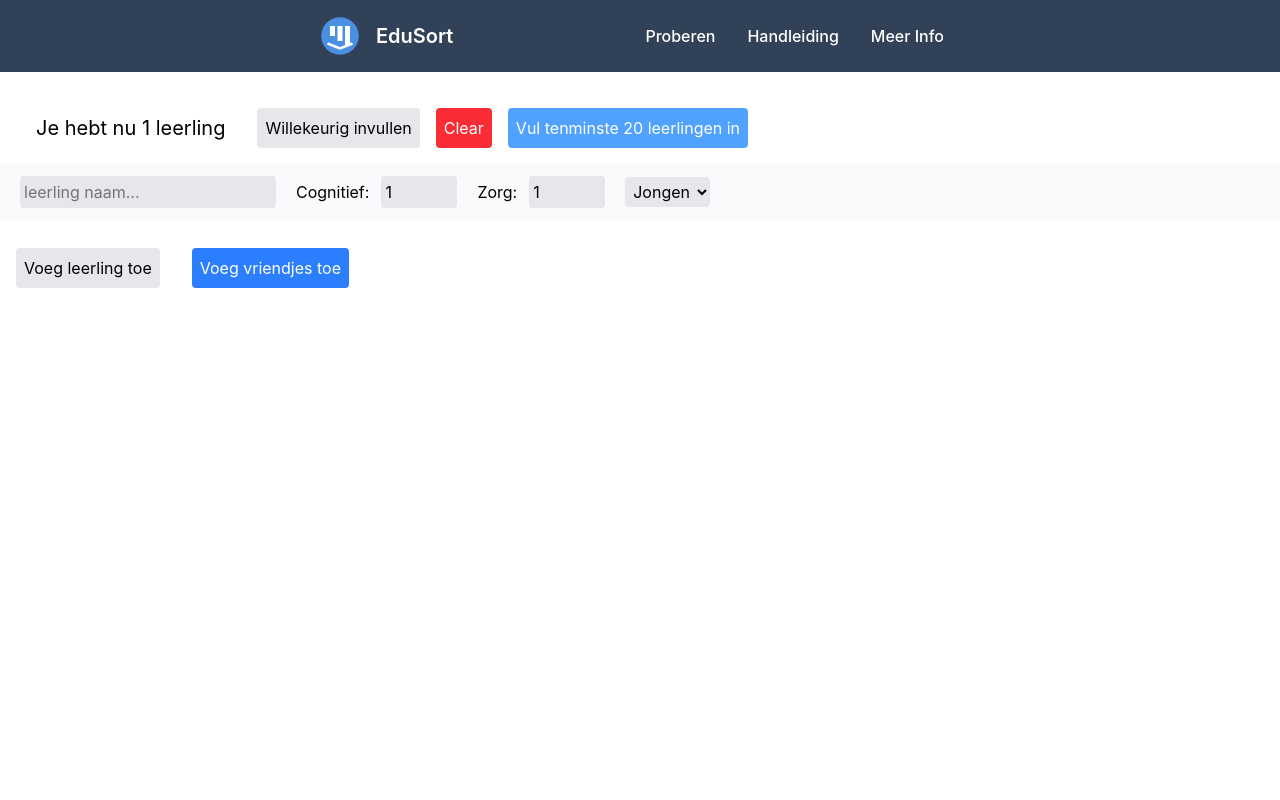
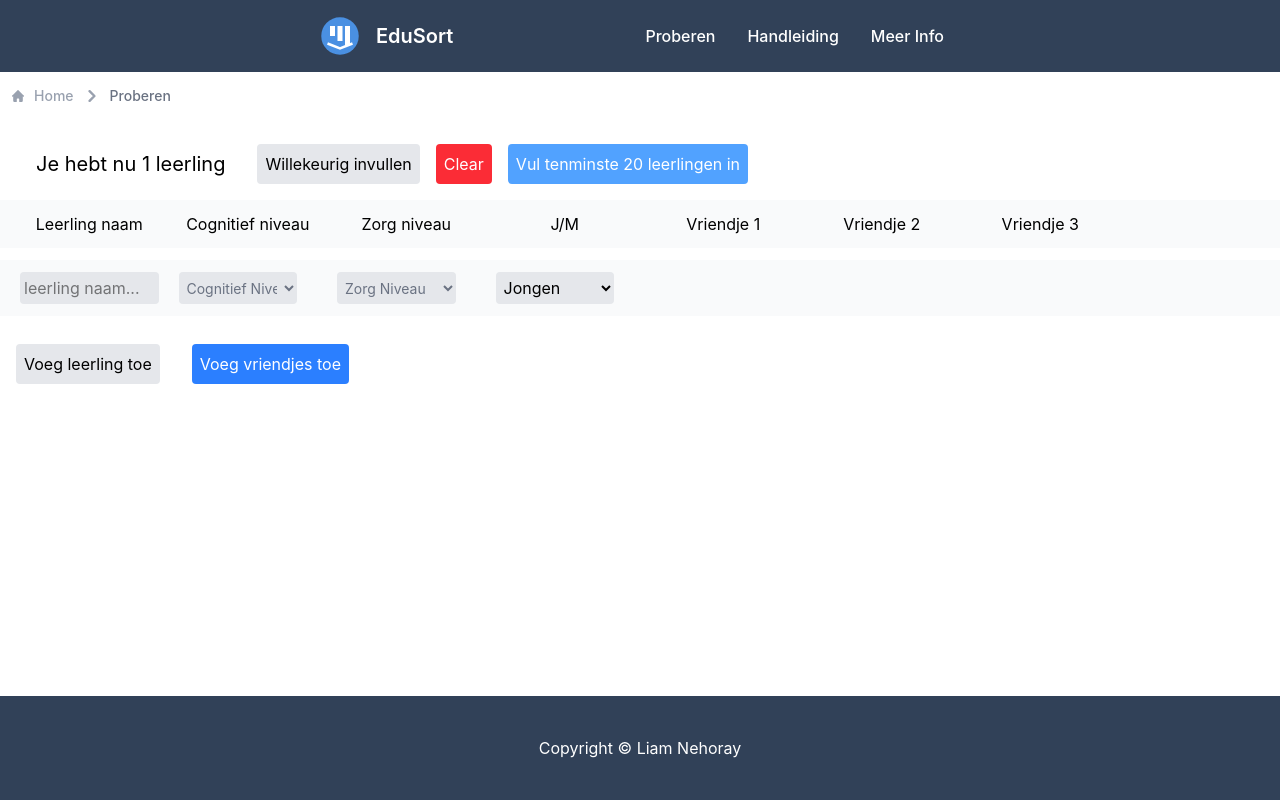
Before and after one commit to caduregel/2tot3, a React (Vite) app: page /input-students in a window 1280 px wide. Shown: the top 800 px of the page. Built offline with nearby package versions, Linux system fonts and the light colour scheme.

Commit message:
breadcrumbs

```diff
--- a/src/App.tsx
+++ b/src/App.tsx
@@ -6,7 +6,7 @@ import { Outlet } from "react-router-dom"
 function App() {
   return (
     <>
-      <div className="w-screen">
+      <div className="min-h-screen flex flex-col w-screen">
         <NavBar />
         <Outlet />
         <Footer />
--- a/src/components/AddStudentCard.tsx
+++ b/src/components/AddStudentCard.tsx
@@ -5,31 +5,29 @@ import SearchStudentsDropdown from "./SearchStudentsDropdown"
 interface Props {
     student: IStudent,
     editStudent: Function,
-    finalStudent: boolean,
     deleteStudent: Function,
-    students: IStudent[]
+    students: IStudent[],
+    addFriend: Function
 }
 
-const AddStudentCard: FC<Props> = ({ student, editStudent, finalStudent, deleteStudent, students }) => {
+const AddStudentCard: FC<Props> = ({ student, editStudent, deleteStudent, students, addFriend }) => {
 
     const handleNameChange = (event: React.ChangeEvent<HTMLInputElement>) => {
         const newStudent = { ...student }
         newStudent.name = event.target.value
         editStudent(newStudent)
     }
-    const handleCognitiveChange = (event: React.ChangeEvent<HTMLInputElement>) => {
-        if (Number(event.target.value) <= 5 && Number(event.target.value) >= 1) {
+
+    const handleCognitiveChange = (event: React.ChangeEvent<HTMLSelectElement>) => {
         const newStudent = { ...student }
         newStudent.cognitive = Number(event.target.value)
         editStudent(newStudent)
     }
-    }
-    const handleSocialChange = (event: React.ChangeEvent<HTMLInputElement>) => {
-        if (Number(event.target.value) <= 5 && Number(event.target.value) >= 1) {
+
+    const handleSocialChange = (event: React.ChangeEvent<HTMLSelectElement>) => {
         const newStudent = { ...student }
         newStudent.social = Number(event.target.value)
         editStudent(newStudent)
-        }
     }
     const handleGenderChange = (event: React.ChangeEvent<HTMLSelectElement>) => {
         const newStudent = { ...student }
@@ -42,48 +40,88 @@ const AddStudentCard: FC<Props> = ({ student, editStudent, finalStudent, deleteS
         newStudents[student.index] = newStudent
         editStudent(newStudents)
     }
+
+    const handleKeyDown = (event: React.KeyboardEvent<HTMLInputElement>) => {
+        if (event.key === 'Enter') {
+            event.preventDefault()
+            addFriend()
+        }
+    }
+
     return (
-        <div className="flex p-3 items-center bg-gray-50 mb-3 pl-5">
-            <input className="bg-gray-200 mr-5 p-1 rounded-sm"  placeholder="leerling naam..." type="text" value={student.name} onChange={handleNameChange} />
+        <div className="grid p-3 grid-cols-8 gap-5 bg-gray-50 mb-3 pl-5">
+            <input
+                className="bg-gray-200 p-1 rounded-sm"
+                placeholder="leerling naam..."
+                type="text"
+                value={student.name}
+                onChange={handleNameChange}
+                onKeyDown={handleKeyDown} />
 
-            <p className="mr-3">Cognitief: </p>
-            <input className="bg-gray-200 mr-5 p-1 rounded-sm" type="number" max="5" min="1" value={student.cognitive} onChange={handleCognitiveChange} />
 
-            <p className="mr-3">Zorg: </p>
-            <input className="bg-gray-200 mr-5 p-1 rounded-sm" type="number" max="5" min="1" value={student.social} onChange={handleSocialChange} />
+            <select className={student.cognitive == 0
+                ? "bg-gray-200 mr-5 p-1 rounded-sm hover:cursor-pointer text-sm text-gray-500"
+                : "bg-gray-200 mr-5 p-1 rounded-sm hover:cursor-pointer"} value={student.cognitive} onChange={handleCognitiveChange}>
+                <option value="0" disabled>Cognitief Niveau</option>
+                <option value="1">1</option>
+                <option value="2">2</option>
+                <option value="2">3</option>
+                <option value="2">4</option>
+                <option value="2">5</option>
+            </select>
+
+            <select className={student.social == 0
+                ? "bg-gray-200 mr-5 p-1 rounded-sm hover:cursor-pointer text-sm text-gray-500"
+                : "bg-gray-200 mr-5 p-1 rounded-sm hover:cursor-pointer"}
+                value={student.social} onChange={handleSocialChange}>
+                <option value="0" disabled>Zorg Niveau</option>
+                <option value="1">1</option>
+                <option value="2">2</option>
+                <option value="2">3</option>
+                <option value="2">4</option>
+                <option value="2">5</option>
+            </select>
 
             <select className="bg-gray-200 mr-5 p-1 rounded-sm hover:cursor-pointer" value={student.gender} onChange={handleGenderChange}>
                 <option value="boy">Jongen</option>
                 <option value="girl">Meisje</option>
             </select>
 
-            {String(student.friends[0]) != "null" && String(student.friends[0]) !== "undefined"
+            {
+                String(student.friends[0]) != "null" && String(student.friends[0]) !== "undefined"
                     ? <SearchStudentsDropdown
                         currentStudentIndex={student.index}
                         SelectorIndex={0}
                         students={students}
                         handleAddFriend={handleAddFriend} />
-                : null}
+                    : null
+            }
 
-            {String(student.friends[1]) != "null" && String(student.friends[1]) !== "undefined"
+            {
+                String(student.friends[1]) != "null" && String(student.friends[1]) !== "undefined"
                     ? <SearchStudentsDropdown
                         currentStudentIndex={student.index}
                         SelectorIndex={1}
                         students={students}
                         handleAddFriend={handleAddFriend} />
-                : null}
+                    : null
+            }
 
-            {String(student.friends[2]) != "null" && String(student.friends[2]) !== "undefined"
+            {
+                String(student.friends[2]) != "null" && String(student.friends[2]) !== "undefined"
                     ? <SearchStudentsDropdown
                         currentStudentIndex={student.index}
                         SelectorIndex={2}
                         students={students}
                         handleAddFriend={handleAddFriend} />
-                : null}
+                    : null
+            }
 
-            {finalStudent ?
-                <button className="bg-red-200 p-1 rounded-sm hover:cursor-pointer hover:bg-red-300" onClick={() => { deleteStudent() }}>Remove Student</button> : null}
-        </div>
+            {
+                students.length > 1 ?
+                    <button className="bg-red-200 p-1  mr-5 ml-5 grid-cols-8 col-start-8 col-end-9 rounded-sm hover:cursor-pointer hover:bg-red-300" onClick={() => { deleteStudent(student.index) }}>Verwijder</button> : null
+            }
+        </div >
     )
 }
 
--- /dev/null
+++ b/src/components/BreadCrumbs.tsx
@@ -0,0 +1,58 @@
+import React from 'react';
+import { Link } from 'react-router-dom';
+
+export interface ILink {
+    href: string;
+    label: string;
+}
+
+export interface IPath {
+    links: ILink[];
+    current: string;
+}
+
+interface BreadCrumbsProps {
+    path: IPath
+}
+
+const BreadCrumbs: React.FC<BreadCrumbsProps> = ({ path }) => {
+    return (
+        <nav className='m-3'>
+            <ol className="inline-flex items-center space-x-1 md:space-x-2 rtl:space-x-reverse">
+                    <li className="inline-flex items-center">
+                        <Link
+                            to="/"
+                            className="inline-flex items-center text-sm font-medium  hover:text-blue-600 text-gray-400">
+                            <svg className="w-3 h-3 me-2.5" aria-hidden="true" xmlns="http://www.w3.org/2000/svg" fill="currentColor" viewBox="0 0 20 20">
+                                <path d="m19.707 9.293-2-2-7-7a1 1 0 0 0-1.414 0l-7 7-2 2a1 1 0 0 0 1.414 1.414L2 10.414V18a2 2 0 0 0 2 2h3a1 1 0 0 0 1-1v-4a1 1 0 0 1 1-1h2a1 1 0 0 1 1 1v4a1 1 0 0 0 1 1h3a2 2 0 0 0 2-2v-7.586l.293.293a1 1 0 0 0 1.414-1.414Z" />
+                            </svg>
+                            Home</Link>
+                    </li>
+                    {path.links.map((link) => {
+                        return (
+                            <li>
+                                <div className="flex items-center">
+                                    <svg className="rtl:rotate-180 w-3 h-3 text-gray-400 mx-1" aria-hidden="true" xmlns="http://www.w3.org/2000/svg" fill="none" viewBox="0 0 6 10">
+                                        <path stroke="currentColor" stroke-linecap="round" stroke-linejoin="round" stroke-width="2" d="m1 9 4-4-4-4" />
+                                    </svg>
+                                    <Link
+                                        to={link.href}
+                                        className="ms-1 text-sm font-medium hover:text-blue-600 md:ms-2 text-gray-400">{link.label}</Link>
+                                </div>
+                            </li>
+                        );
+                    })}
+                    <li aria-current="page">
+                        <div className="flex items-center">
+                            <svg className="rtl:rotate-180 w-3 h-3 text-gray-400 mx-1" aria-hidden="true" xmlns="http://www.w3.org/2000/svg" fill="none" viewBox="0 0 6 10">
+                                <path stroke="currentColor" stroke-linecap="round" stroke-linejoin="round" stroke-width="2" d="m1 9 4-4-4-4" />
+                            </svg>
+                            <span className="ms-1 text-sm font-medium text-gray-500 md:ms-2 dark:text-gray-400">{path.current}</span>
+                        </div>
+                    </li>
+                </ol>
+        </nav>
+    );
+};
+
+export default BreadCrumbs;
--- a/src/components/Footer.tsx
+++ b/src/components/Footer.tsx
@@ -1,6 +1,6 @@
 const Footer = () => {
     return (
-        <footer className="flex justify-center p-10 bg-slate-700 text-white  bottom-0">
+        <footer className="mt-auto flex justify-center p-10 bg-slate-700 text-white">
             <p>Copyright © Liam Nehoray</p>
         </footer>
     )
--- a/src/pages/HowToPage.tsx
+++ b/src/pages/HowToPage.tsx
@@ -1,8 +1,17 @@
+import BreadCrumbs, { IPath } from "../components/BreadCrumbs"
+
 function HowToPage() {
+
+  const path: IPath = {
+    links: [
+    ],
+    current: "Handleiding"
+  }
 
   return (
     <>
-      <div className="pt-5 ml-80 mr-80 mt-10 min-h-screen " >
+    <BreadCrumbs path={path} />
+      <div className="pt-5 ml-80 mr-80 mt-10" >
         <h1 className="text-3xl mb-5 font-semibold">Handleiding: Leerlingindeling met het EduSort</h1>
         <div className="grid grid-cols-4 grid-rows-1">
           <div className="col-span-3">
--- a/src/pages/InputStudentsPage.tsx
+++ b/src/pages/InputStudentsPage.tsx
@@ -3,6 +3,7 @@ import { IStudent } from "../interfaces/studentInterface"
 import AddStudentCard from "../components/AddStudentCard"
 import { Link } from "react-router-dom"
 import { generateRandomStudents } from "../helpers/generateRandomStudents"
+import BreadCrumbs, { IPath } from "../components/BreadCrumbs"
 
 
 function Home() {
@@ -12,8 +13,8 @@ function Home() {
       : [{
         index: 0,
         name: "",
-        cognitive: 1,
-        social: 1,
+        cognitive: 0,
+        social: 0,
         gender: "boy",
         friends: [],
       }])
@@ -35,8 +36,8 @@ function Home() {
     newStudents.push({
       index: newStudents.length,
       name: "",
-      cognitive: 1,
-      social: 1,
+      cognitive: 0,
+      social: 0,
       gender: "boy",
       friends: [],
     })
@@ -51,9 +52,12 @@ function Home() {
     setStudents(newStudents)
   }
 
-  const deleteStudent = () => {
+  const deleteStudent = (index: number) => {
     let newStudents = [...students]
-    newStudents.pop()
+    newStudents.splice(index, 1)
+    newStudents.forEach((student, index) => {
+      student.index = index
+    })
     setStudents(newStudents)
   }
 
@@ -76,20 +80,35 @@ function Home() {
     setStudents([{
       index: 0,
       name: "",
-      cognitive: 1,
-      social: 1,
+      cognitive: 0,
+      social: 0,
       gender: "boy",
       friends: [],
     }])
   }
 
+  const addFriend = (index: number) => {
+    if (index == students.length - 1) {
+      addStudent()
+    }
+  }
+
+  const path: IPath = {
+    links: [],
+    current: "Proberen"
+  }
+
   return (
-    <div className="mt-5 min-h-screen">
+    <div>
+
+      <BreadCrumbs path={path} />
+      <div className="mt-5">
         <div className="flex items-center ml-5">
           <p className="m-4 text-xl">Je hebt nu {students.length} {students.length == 1 ? "leerling" : "leerlingen"}</p>
           <button className="bg-gray-200 p-2 rounded-sm hover:bg-gray-300 m-4 hover:cursor-pointer" onClick={fillRandom}>Willekeurig invullen</button>
           <button className="bg-red-500 p-2 rounded-sm hover:cursor-pointer text-white hover:bg-red-600"
             onClick={resetStudents}>Clear</button>
+
           {students.length >= 20
             ? <Link className="bg-blue-500 hover:bg-blue-600 text-white p-2 rounded-sm m-4 hover:cursor-pointer"
               to='/sorting' >Sorteer</Link>
@@ -97,16 +116,28 @@ function Home() {
             >Vul tenminste 20 leerlingen in</button>}
 
         </div>
+
+        <div >
+          <div className="grid grid-cols-8 gap-5 p-3 justify-around items-center bg-gray-50 mb-3 pl-5">
+            <p className="text-center">Leerling naam</p>
+            <p className="text-center">Cognitief niveau</p>
+            <p className="text-center">Zorg niveau</p>
+            <p className="text-center">J/M</p>
+            <p className="text-center">Vriendje 1</p>
+            <p className="text-center">Vriendje 2</p>
+            <p className="text-center">Vriendje 3</p>
+          </div>
           {students.map((student, index) => {
             return <AddStudentCard
               key={index}
               student={student}
               editStudent={editStudent}
-          finalStudent={index == students.length - 1 && index != 0}
               deleteStudent={deleteStudent}
               students={students}
+              addFriend={addFriend}
             />
           })}
+        </div>
 
         <button
           className="bg-gray-200 p-2 rounded-sm hover:bg-gray-300 m-4 hover:cursor-pointer"
@@ -140,6 +171,7 @@ function Home() {
           </div>
         </dialog>
       </div>
+    </div>
   )
 }
 
--- a/src/pages/MeerInfo.tsx
+++ b/src/pages/MeerInfo.tsx
@@ -1,8 +1,16 @@
 import { Link } from "react-router-dom"
+import BreadCrumbs, { IPath } from "../components/BreadCrumbs"
 
 const MeerInfoPage = () => {
+
+    const path:IPath = {
+        links: [],
+        current: "Meer Info"
+    }
+
     return (
-        <>
+        <div className="flex flex-col">
+            <BreadCrumbs path={path} />
             <div className="pt-5 ml-80 mr-80 mt-10">
                 <h1 className="text-3xl mb-5 font-semibold">Slimme Groepsindeling: Efficiënt, Objectief en Kindvriendelijk</h1>
 
@@ -55,7 +63,7 @@ const MeerInfoPage = () => {
                 </div>
                 <Link to="/input-students" className="bg-blue-500 p-2 text-white rounded-xl border-white border-2 mt-3 hover:bg-white hover:text-black hover:cursor-pointer">Try it!</Link>
             </div>
-        </>
+        </div>
     )
 }
 
--- a/src/pages/SelectFriendsPage.tsx
+++ b/src/pages/SelectFriendsPage.tsx
@@ -2,12 +2,15 @@ import { useEffect, useState } from "react"
 import { IStudent } from "../interfaces/studentInterface"
 import SearchStudentsDropdown from "../components/SearchStudentsDropdown"
 import { Link } from "react-router-dom"
+import BreadCrumbs, { IPath } from "../components/BreadCrumbs"
 
 function SelectFriendsPage() {
     const [students, setStudents] = useState<IStudent[]>(JSON.parse(localStorage.getItem("students") || "{}"))
     const [currentStudent, setCurrentStudent] = useState<number>(
         localStorage.getItem('currentStudent')
-            ? JSON.parse(localStorage.getItem('currentStudent') || "{}")
+            ? JSON.parse(localStorage.getItem('currentStudent') || "{}") > students.length - 1
+                ? 0
+                : JSON.parse(localStorage.getItem('currentStudent') || "{}")
             : 0)
 
     useEffect(() => {
@@ -31,9 +34,20 @@ function SelectFriendsPage() {
         newStudents[currentStudent] = newStudent
         setStudents(newStudents)
     }
+
+    const path: IPath = {
+        links: [
+            {
+                href: "/input-students",
+                label: "Proberen"
+            },
+        ],
+        current: "vriendjes kiezen"
+    }
     return (
-
-        <div className="grid grid-cols-1 justify-items-center">
+        <div>
+            <BreadCrumbs path={path} />
+            <div className="flex items-center mb-10 flex-col justify-items-center">
                 <h1 className="text-xl">Call over <strong>{students[currentStudent].name}</strong> to let them choose their grouping preference</h1>
 
                 <p className="mt-3">friend one: </p>
@@ -57,15 +71,21 @@ function SelectFriendsPage() {
                     students={students}
                     handleAddFriend={handleAddFriend} />
 
-            <div>
-                <button
+                <div className="mt-5">
+                    {currentStudent == 0
+                        ? <Link
+                            to="/input-students"
+                            className="bg-gray-200 p-2.5 rounded-sm hover:bg-gray-300 m-4 hover:cursor-pointer"
+                        >Go Back</Link>
+                        : <button
                             className="bg-gray-200 p-2 rounded-sm hover:bg-gray-300 m-4 hover:cursor-pointer"
-                    onClick={() => { handleStudentChange(false) }}> ← Previous Student</button>
+                            onClick={() => { handleStudentChange(false) }}> ←Previous Student</button>
+                    }
                     {currentStudent == students.length - 1
                         ? <Link
-                    to="/"
+                            to="/input-students"
                             className="bg-gray-200 p-2.5 rounded-sm hover:bg-gray-300 m-4 hover:cursor-pointer"
-                    onClick={() => { handleStudentChange(true) }}>Done</Link>
+                        >Done</Link>
                         : <button
                             className="bg-gray-200 p-2 rounded-sm hover:bg-gray-300 m-4 hover:cursor-pointer"
                             onClick={() => { handleStudentChange(true) }}>Next Student →</button>
@@ -73,6 +93,7 @@ function SelectFriendsPage() {
 
                 </div>
             </div>
+        </div>
     )
 }
 
--- a/src/pages/SortStudentsPage.tsx
+++ b/src/pages/SortStudentsPage.tsx
@@ -1,13 +1,25 @@
-// import { useEffect, useState } from "react"
 import sortStudents from "../algoritme/sorting/sortStudents"
 import SortedStudentCard from "../components/SortedStudentCard"
+import BreadCrumbs, { IPath } from "../components/BreadCrumbs"
 
 const SortStudentsPage = () => {
 
     const students = JSON.parse(localStorage.getItem("students") || "{}")
+    const sorted = sortStudents(students)
 
-    const sorted = sortStudents(students)
+    const path: IPath = {
+        links: [
+            {
+                href: "/input-students",
+                label: "Proberen"
+            },
+        ],
+        current: "Sorteren"
+    }
+
     return (
+        <div className="flex-flex-col">
+            <BreadCrumbs path={path} />
             <div className="flex justify-around mt-5">
                 <div>
                     <p className="text-2xl mb-1 font-medium text-center">Groep 1</p>
@@ -45,6 +57,7 @@ const SortStudentsPage = () => {
                     })}
                 </div>
             </div>
+        </div>
     )
 }
 
```
Also changed, not shown: src/components/SearchStudentsDropdown.tsx (+5 -2 lines). Lines whose indentation alone changed are shown as unchanged.
